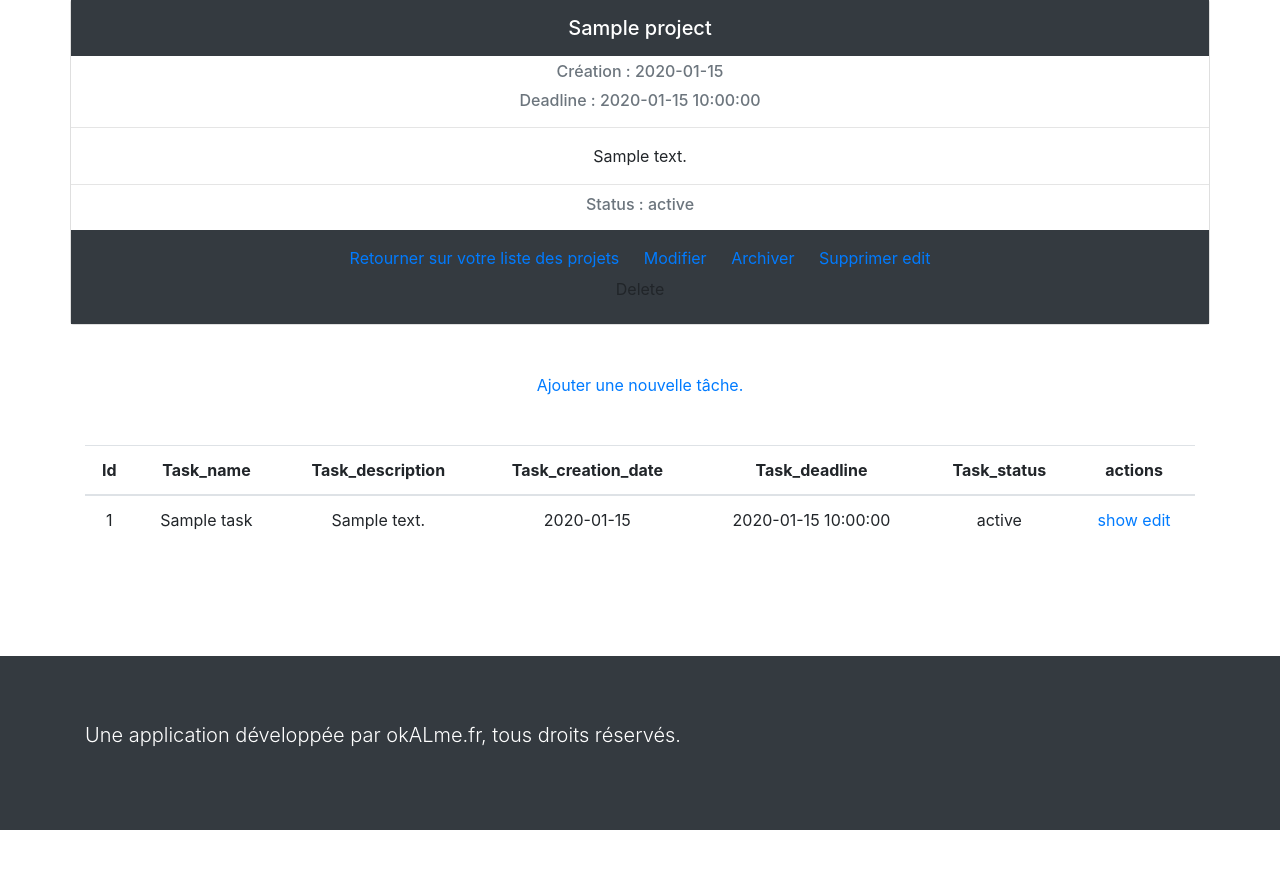
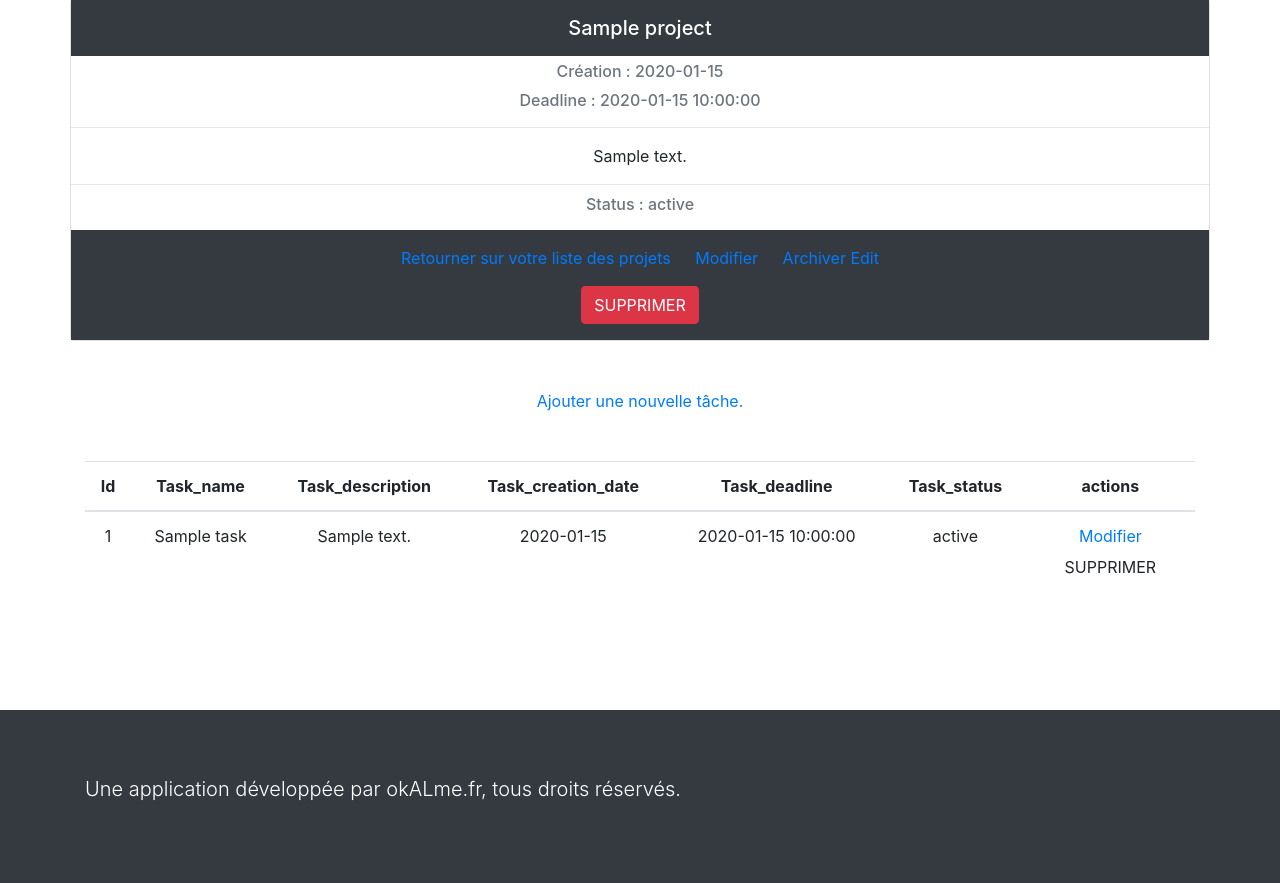
Before and after one commit to aurelielerouxel/myp, a Symfony app: template templates/project/show.html.twig in a window 1280 px wide. Shown: the part 434-1317 px from the top of the page. Before the commit the page ends 1264 px from the top, so only its background shows below. Run offline with Twig, Linux system fonts and the light colour scheme; the template is opened without the code that fills it: most values are stand-ins (such as "Sample title", 1, 10 or a date in 2020); some libraries are stand-ins or nearby versions.

Commit message:
modify the projects

```diff
--- a/src/Controller/ProjectController.php
+++ b/src/Controller/ProjectController.php
@@ -4,6 +4,7 @@ namespace App\Controller;
 
 use App\Entity\Project;
 use\App\Entity\Task;
+use\App\Entity\User;
 use App\Form\ProjectType;
 use App\Repository\ProjectRepository;
 use Symfony\Bundle\FrameworkBundle\Controller\AbstractController;
--- a/src/Controller/TaskController.php
+++ b/src/Controller/TaskController.php
@@ -101,6 +101,6 @@ class TaskController extends AbstractController
             $entityManager->flush();
         }
 
-        return $this->redirectToRoute('task_index');
+        return $this->redirectToRoute('project_index');
     }
 }
--- a/templates/project/_delete_form.html.twig
+++ b/templates/project/_delete_form.html.twig
@@ -1,5 +1,5 @@
-<form method="post" action="{{ path('project_delete', {'id': project.id}) }}" onsubmit="return confirm('Are you sure you want to delete this item?');">
+<form method="post" action="{{ path('project_delete', {'id': project.id}) }}" onsubmit="return confirm('Êtes-vous sûr de vouloir supprimer ce projet?');">
     <input type="hidden" name="_method" value="DELETE">
     <input type="hidden" name="_token" value="{{ csrf_token('delete' ~ project.id) }}">
-    <button class="btn">Delete</button>
+    <button class="btn btn-danger mt-3">SUPPRIMER</button>
 </form>
--- a/templates/project/index.html.twig
+++ b/templates/project/index.html.twig
@@ -23,7 +23,7 @@
                         <a href="{{ path('project_show', {'id': project.id}) }}" class="card-link">Voir le détail</a>
                         <a href="{{ path('project_edit', {'id': project.id}) }}" class="card-link">Modifier</a>
                         <a href="#" class="card-link">Archiver</a>
-                        <a href="#" class="card-link">Supprimer</a>
+                        {{ include('project/_delete_form.html.twig') }}
                     </div>
                 </div>
             </div>
--- a/templates/project/show.html.twig
+++ b/templates/project/show.html.twig
@@ -21,8 +21,7 @@
                     <a href="{{ path('project_index') }}" class="card-link">Retourner sur votre liste des projets</a>
                     <a href="{{ path('project_edit', {'id': project.id}) }}" class="card-link">Modifier</a>
                     <a href="#" class="card-link">Archiver</a>
-                    <a href="#" class="card-link">Supprimer</a>
-                    <a href="{{ path('project_edit', {'id': project.id}) }}">edit</a>
+                    <a href="{{ path('project_edit', {'id': project.id}) }}">Edit</a>
                     {{ include('project/_delete_form.html.twig') }}
                 </div>
             </div>
@@ -53,8 +52,8 @@
                         <td>{{ task.taskDeadline ? task.taskDeadline|date('Y-m-d H:i:s') : '' }}</td>
                         <td>{{ task.taskStatus }}</td>
                         <td>
-                            <a href="{{ path('task_show', {'id': task.id}) }}">show</a>
-                            <a href="{{ path('task_edit', {'id': task.id}) }}">edit</a>
+                            <a href="{{ path('task_edit', {'id': task.id}) }}">Modifier</a>
+                            {{ include('task/_delete_form.html.twig') }}
                         </td>
                     </tr>
                 {% else %}
--- a/templates/task/_delete_form.html.twig
+++ b/templates/task/_delete_form.html.twig
@@ -1,5 +1,5 @@
-<form method="post" action="{{ path('task_delete', {'id': task.id}) }}" onsubmit="return confirm('Are you sure you want to delete this item?');">
+<form method="post" action="{{ path('task_delete', {'id': task.id}) }}" onsubmit="return confirm('Êtes-vous sûr de vouloir supprimer cette tâche?');">
     <input type="hidden" name="_method" value="DELETE">
     <input type="hidden" name="_token" value="{{ csrf_token('delete' ~ task.id) }}">
-    <button class="btn">Delete</button>
+    <button class="btn">SUPPRIMER</button>
 </form>
```
Also changed, not shown: templates/project/edit.html.twig (+5 -5 lines).
